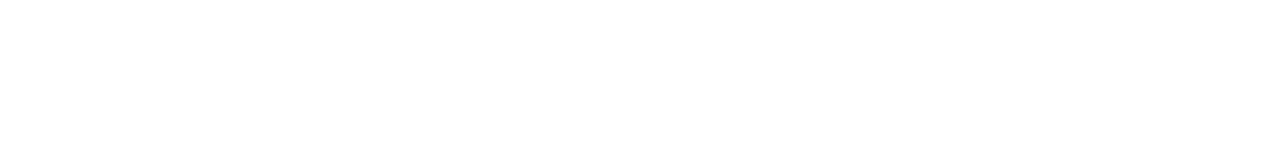
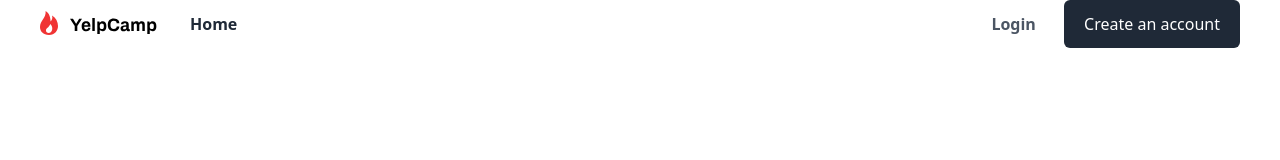
Before and after one commit to SylviaifyX/yelp-camp, a plain HTML site: page camp-list.html in a window 1280 px wide. Drawn offline with nearby package versions, Linux system fonts and the light colour scheme.

Commit message:
Update camp-list.html

```diff
--- a/camp-list.html
+++ b/camp-list.html
@@ -8,6 +8,25 @@
     <title>Camp List</title>
 </head>
 <body>
+    <header>
+        <nav class="container mx-auto flex items-center justify-between px-10">
+          <div class="flex items-center">
+            <img src="./Assets/Logo.svg" alt="logo">
+
+            <a class="home-link ml-8 text-gray-800 font-semibold" href="#">Home</a>
+          </div>
+
+          <div class=" hamburger hidden flex items-center">
+            <img src="./Assets/Hamburger Menu.svg" alt="logo">
+          </div>
+
+          <div class="nav-infos flex items-center">
+            <a  class="text-gray-600 font-semibold" href="#">Login</a>
+            &nbsp;
+            <button class="primary-btn ml-6 bg-gray-800 px-5 py-3 hover:bg-gray-500 text-white rounded-md">Create an account</button>
+          </div>
+        </nav>
+      </header>
 
 </body>
 </html>
```
